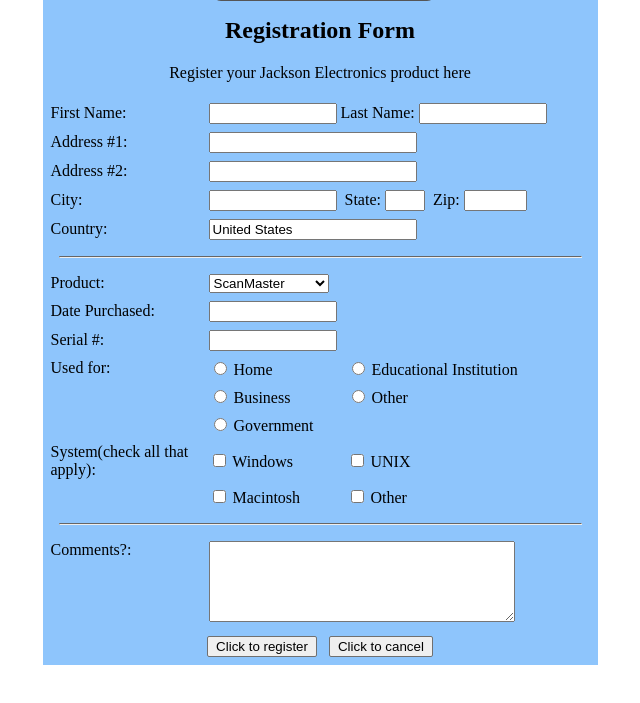
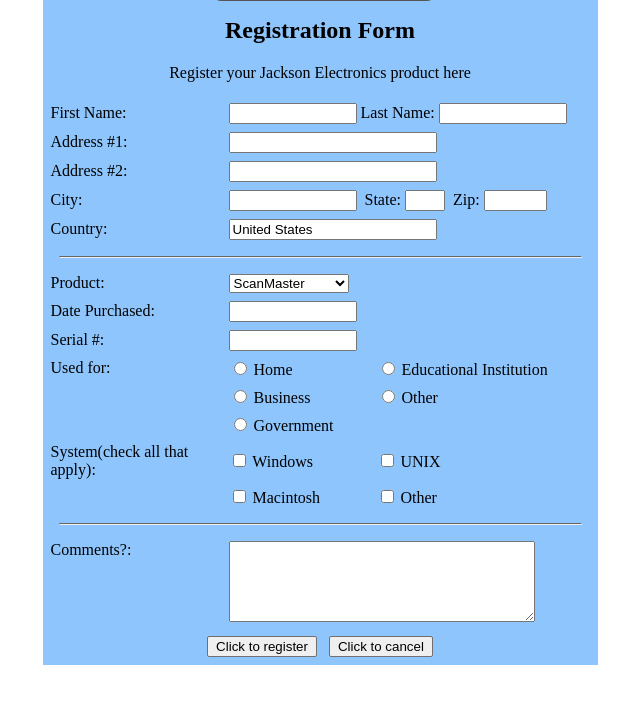
Before and after one commit to ngocloihuynh2k8-lgtm/BTQuan2, a plain HTML site: page index.html in a window 1280 px wide. Shown: the part 73-776 px from the top of the page, without its empty margins (320-960 px from the left). Drawn offline with Linux system fonts and the light colour scheme.

Commit message:
Update index.html

```diff
--- a/index.html
+++ b/index.html
@@ -19,7 +19,7 @@
                 <form>
                     <table cellpadding="3" width="100%">
                         <tr>
-                            <td width="150px"><label>First Name:</label></td>
+                            <td width="170px"><label>First Name:</label></td>
                             <td colspan="2">
                             <input type="text" class="trung">
                             <label>Last Name:</label>
@@ -69,7 +69,7 @@
                         </tr>
                         <tr>
                             <td valign="top" style="padding-top: 3px;"><label>Used for:</label></td>
-                            <td width="130px">
+                            <td width="140px">
                                 <input type="radio" id="1" name="User">
                                 <label for="1">Home</label>
                             </td>
@@ -128,7 +128,7 @@
                             <td colspan="2"><textarea></textarea></td>
                         </tr>
                         <tr>
-                            <td colspan="3" align="center" style="padding-top: 5px;">
+                            <td colspan="3" align="center" style="padding-top: 5px; margin:0 auto;">
                                 <input type="submit" value="Click to register" class="nut">
                                 <input type="reset" value="Click to cancel" class="nut">
                             </td>
```
